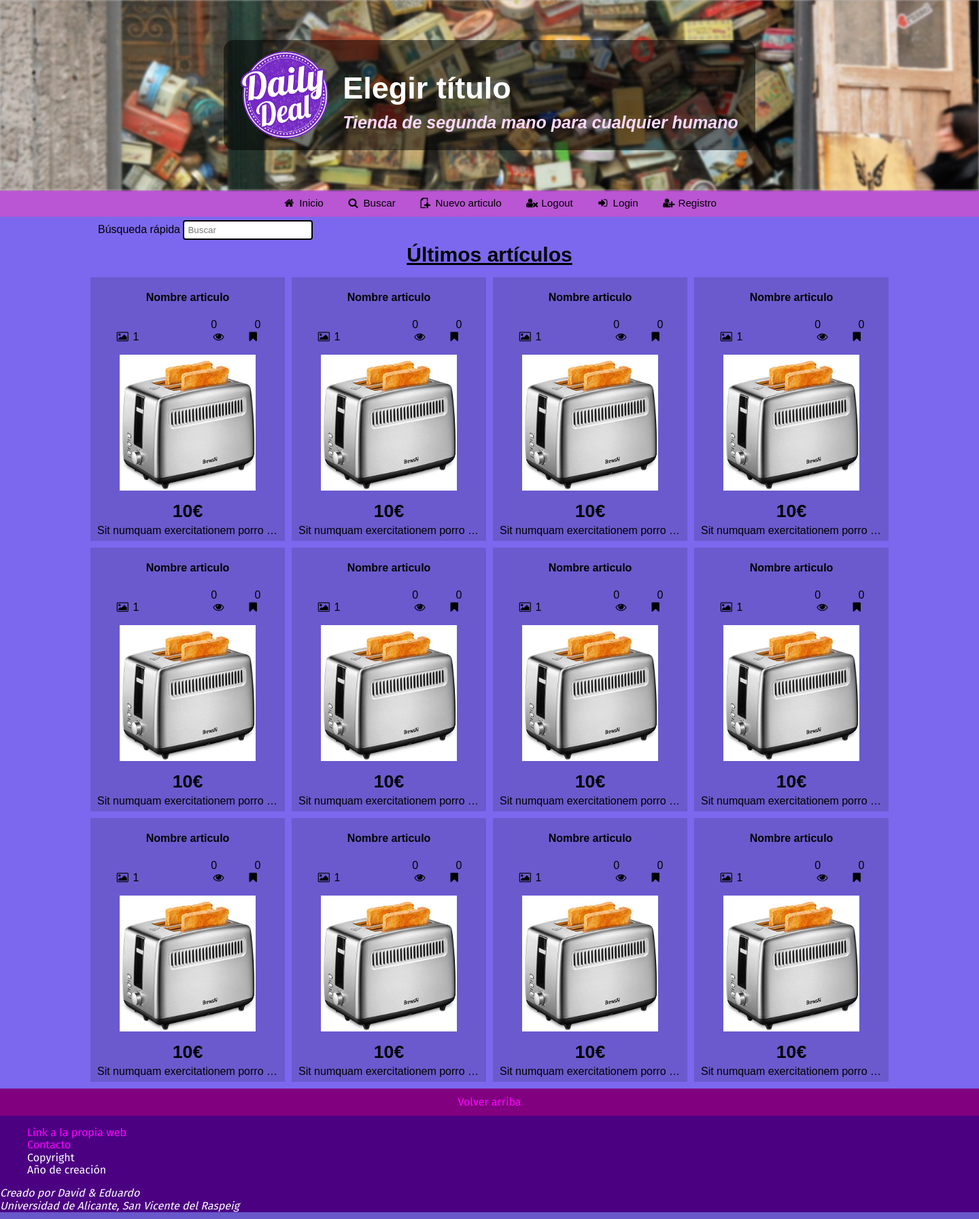
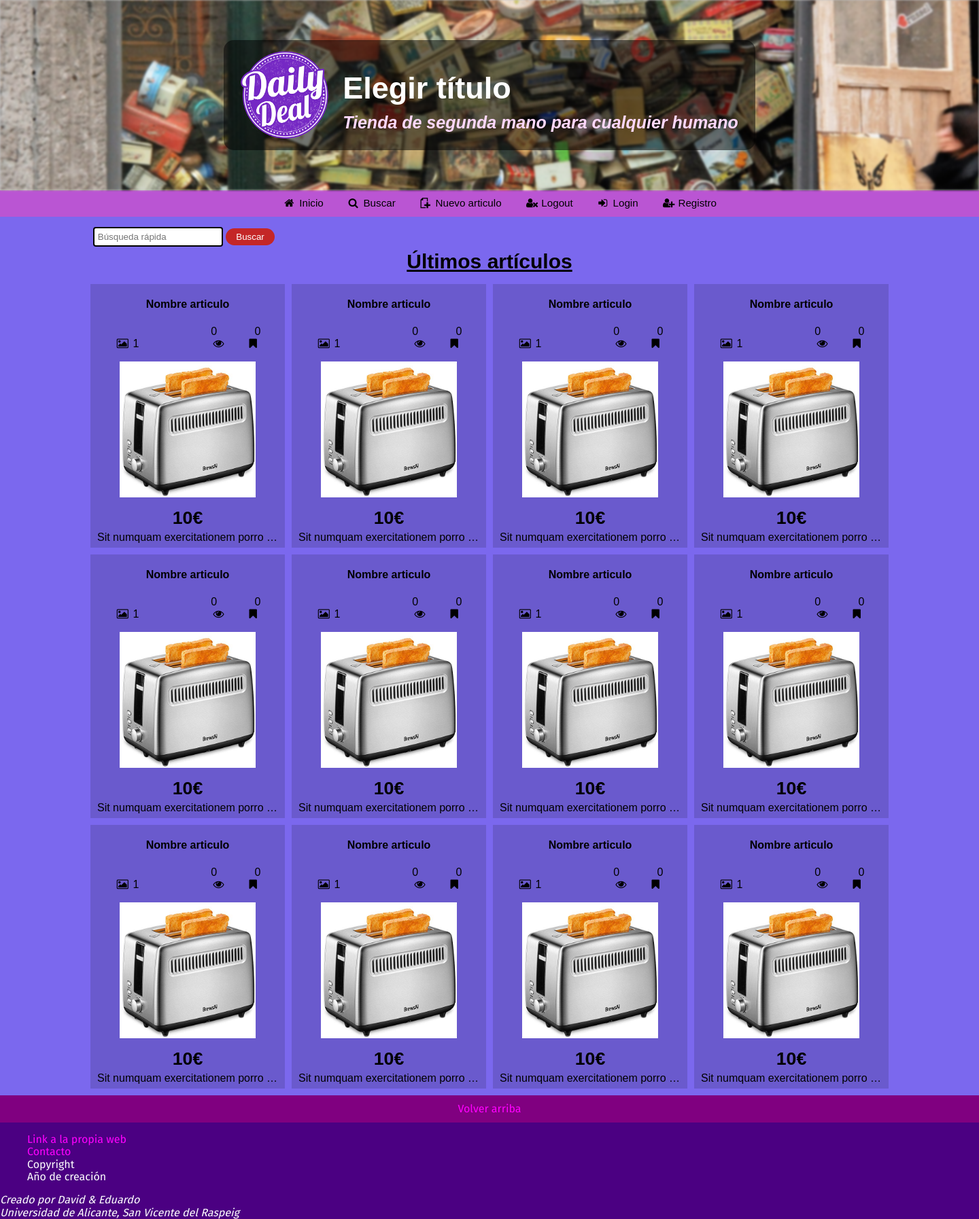
Before and after one commit to edugomez102/pcw_practicas, a PHP site: page / in a window 1440 px wide; the page is wider, and only the part inside the window is pictured. Shown: that part at 68% size. Run offline with PHP 8.4, Linux system fonts and the light colour scheme.

Commit message:
update busqueda rapida del index

```diff
--- a/css/main.css
+++ b/css/main.css
@@ -169,13 +169,10 @@ main>h3{
 	text-align: center;
 	margin: 5px;
 }
-main>form{
-	margin: 5px 10%;
-	/* text-align: center; */
-	/* padding-right: 10%; */
-}
-main>form>input{
-	/* width: 0%; */
+main>form>div{
+	position: relative;
+	text-align: center;
+	margin-top: 15px;
 }
 section{
 	display: flex;
@@ -325,6 +322,10 @@ footer ul{
 		/* animar barra nav */
 		transform: scaleX(1);
 	}
+	/* busqueda rapida  */
+	main>form>div{
+		text-align: left;
+	}
 }
 
 /* ┌────────────────────────────┐ */
@@ -336,6 +337,9 @@ footer ul{
 	}
 	header{
 		margin: 0;
+	}
+	main>form>div{
+		left: 5%;
 	}
 	nav li a span:nth-child(2){
 		font-size: 0;
@@ -390,7 +394,11 @@ footer ul{
 		margin-left: 20px;
 		font-size: 25px;
 		margin-top: -20px;
-}
+	}
+	main>form>div{
+		position: relative;
+		left: 9.5%;
+	}
 }
 
 form input[type=email],
@@ -405,8 +413,8 @@ form input[type=text]{
 form input[type=email]:hover,
 form input[type=password]:hover,
 form input[type=text]:hover{
-	border-radius: 7px;
-	border-color: white;
+	/* border-radius: 7px; */
+	/* border-color: white; */
 	background: mistyrose;
 }
 form input[type=email]:focus,
@@ -420,8 +428,8 @@ form input[type="submit"]{
 	outline: none;
 	background: #c42627;
 	color:white;
-	height: 3vh;
-	margin-top: 5%;
-	margin-bottom: 5%;
+	padding: 5px 15px;
+	/* margin-top: 5%; */
+	/* margin-bottom: 5%; */
 	border-radius: 20px;
 }
--- a/index.html
+++ b/index.html
@@ -67,8 +67,10 @@
 		<main>
 			<!-- TODO (13/02/2020): implementar busqueda y centrar-->
 			<form action="">
-				<label>Búsqueda rápida</label>
-				<input type="text" placeholder="Buscar">
+				<div>
+					<input type="text" placeholder="Búsqueda rápida">
+					<input type="submit" value="Buscar">
+				</div>
 			</form>
 			<h3>Últimos artículos</h3>
 			<section>
```
